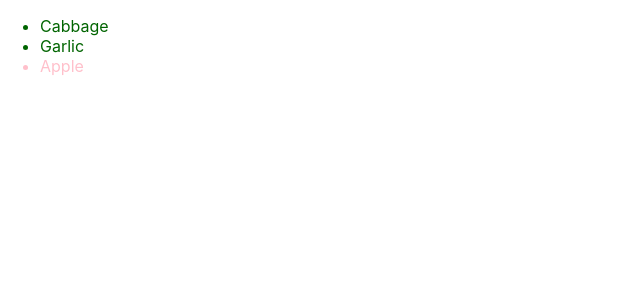
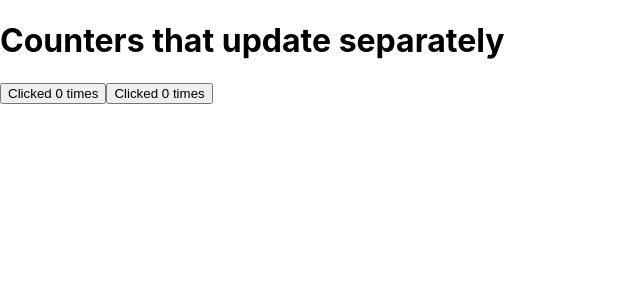
Before and after one commit to SirGeist/react-js-tutorial, a React (Create React App) app in the folder my-app/: page / in a window 1280 px wide. Shown: the top 300 px of the page, without its empty margins (0-640 px from the left). Built offline with nearby package versions, Linux system fonts and the light colour scheme.

Commit message:
Added 2 buttons and used a setState

```diff
--- a/my-app/src/App.js
+++ b/my-app/src/App.js
@@ -1,5 +1,6 @@
 //import logo from './logo.svg';
 import './App.css';
+import {useState} from 'react';
 
 // const user = {
 //   name: 'Hedy Lamarr',
@@ -7,46 +8,57 @@
 //   imageSize: 90,
 // }
 
-const products = [
-  {title: 'Cabbage', isFruit: false, id:1},
-  {title: 'Garlic', isFruit: false, id:2},
-  {title: 'Apple', isFruit: true, id:3},
+function MyButton(){
+  const [count, setCount] = useState(0);
 
-];
+  function handleClick(){
+    setCount(count + 1);
+  }
 
-export default function ShoppingList(){
-  const listItems = products.map(product=>
-    <li
-      key={product.id}
-      style={{
-        color: product.isFruit ? 'pink' : 'darkgreen'
-      }}
-    >
-      {product.title}
-    </li>
+  return(
+    <button onClick={handleClick}>
+      Clicked {count} times
+    </button>
   );
+}
 
+
+
+// const products = [
+//   {title: 'Cabbage', isFruit: false, id:1},
+//   {title: 'Garlic', isFruit: false, id:2},
+//   {title: 'Apple', isFruit: true, id:3},
+
+// ];
+
+// export default function ShoppingList(){
+//   const listItems = products.map(product=>
+//     <li
+//       key={product.id}
+//       style={{
+//         color: product.isFruit ? 'pink' : 'darkgreen'
+//       }}
+//     >
+//       {product.title}
+//     </li>
+//   );
+
+//   return (
+//     <ul>
+//       {listItems}
+//     </ul>
+//   )
+// }
+function App() {
   return (
-    <ul>
-      {listItems}
-    </ul>
-  )
+    <>
+      <h1>
+        Counters that update separately
+      </h1>
+      <MyButton/>
+      <MyButton/>
+    </>
+  );
 }
-// function App() {
-//   return (
-//     <>
-//       <h1>{user.name}</h1>
-//       <img
-//         className="avatar"
-//         src={user.imageUrl}
-//         alt={'Photo of ' + user.name}
-//         style={{
-//           width: user.imageSize,
-//           height: user.imageSize
-//         }}
-//       />
-//     </>
-//   );
-// }
 
-// export default App;
+export default App;
--- a/my-app/src/index.js
+++ b/my-app/src/index.js
@@ -1,9 +1,9 @@
 import React from 'react';
 import ReactDOM from 'react-dom/client';
 import './index.css';
-//import App from './App';
+import App from './App';
 import reportWebVitals from './reportWebVitals';
-import ShoppingList from './App';
+
 // function AboutPage(){
 //   return(
 //     <>
@@ -20,7 +20,7 @@
 const root = ReactDOM.createRoot(document.getElementById('root'));
 root.render(
   <React.StrictMode>
-    <ShoppingList />
+    <App />
   </React.StrictMode>
 );
 
```
